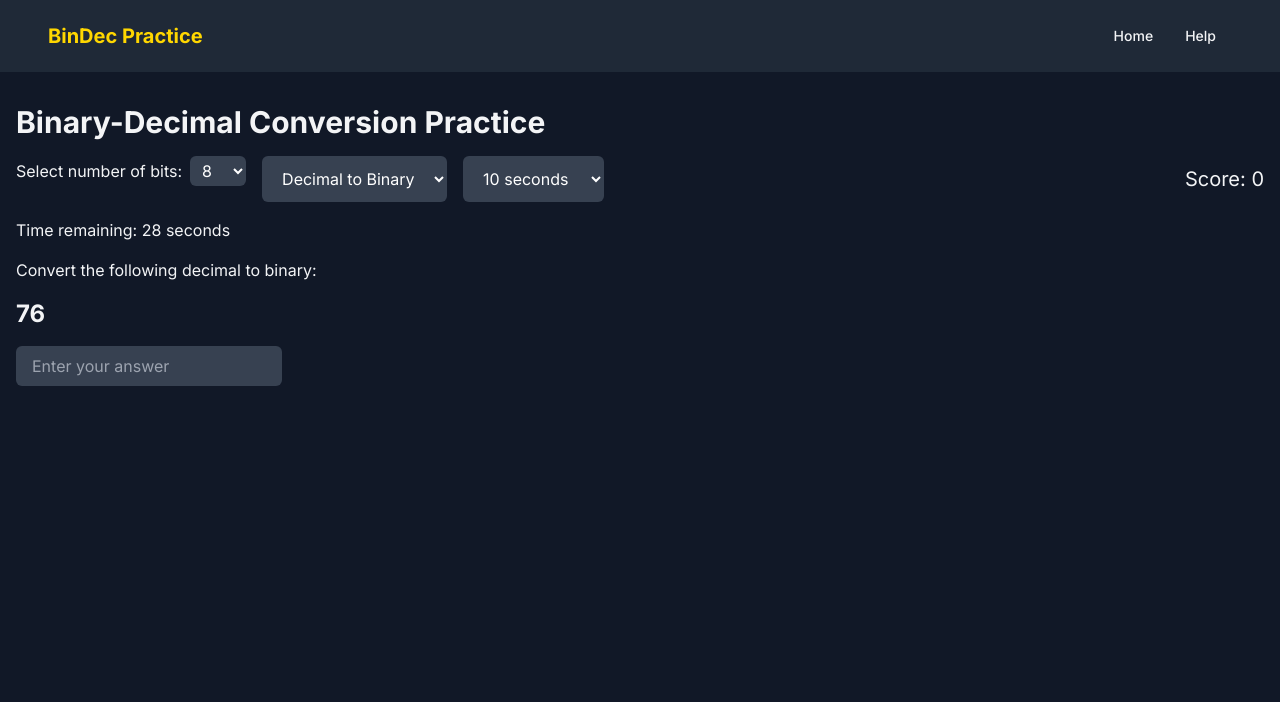
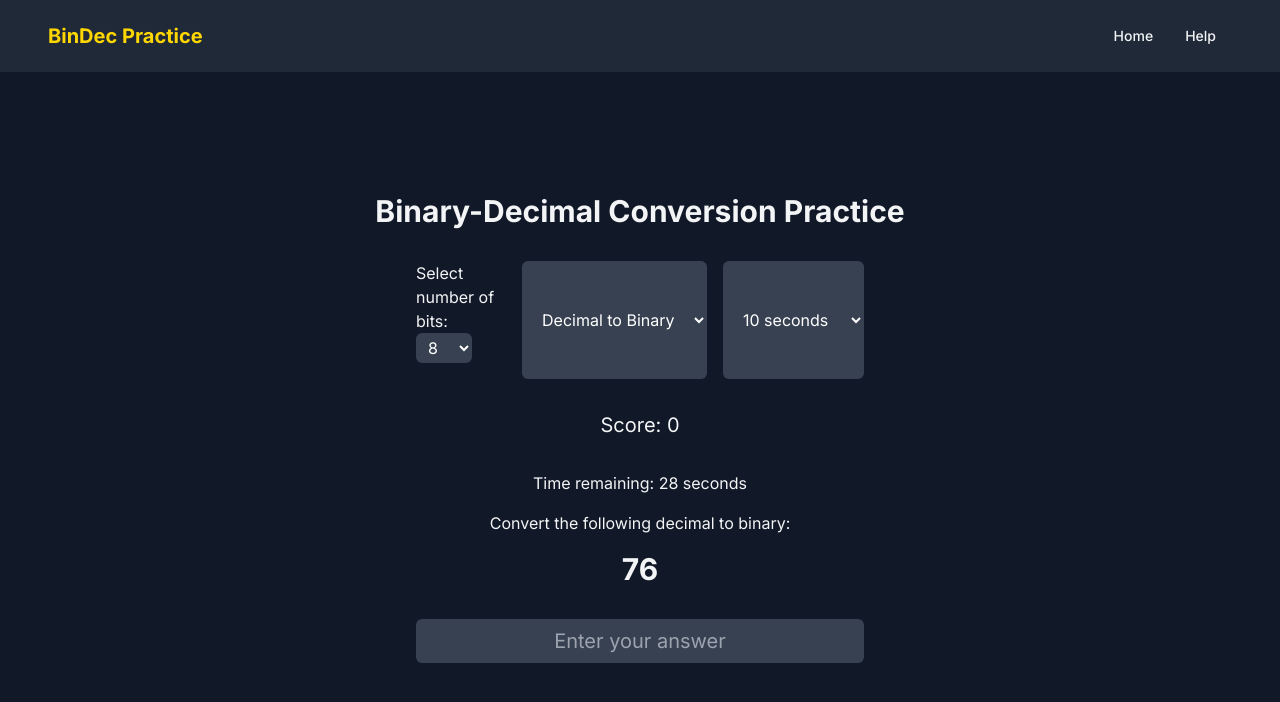
Before and after one commit to KamdynS/bintodec, a Next.js app: page / in a window 1280 px wide. Both pictures are taken after a click on the button "Start Game". Shown: the top 702 px of the page. Built offline with nearby package versions, Linux system fonts and the light colour scheme.

Commit message:
fixed centering

```diff
--- a/src/app/page.tsx
+++ b/src/app/page.tsx
@@ -73,32 +73,35 @@ export default function Home() {
   };
 
   return (
-    <main className="min-h-screen bg-gray-900 text-gray-100">
+    <main className="min-h-screen bg-gray-900 text-gray-100 flex flex-col">
       <Navbar />
-      <div className="container mx-auto px-4 py-8">
-        <h1 className="text-3xl font-bold mb-4">Binary-Decimal Conversion Practice</h1>
-        <div className="flex justify-between items-center mb-4">
+      <div className="container mx-auto px-4 py-8 flex-grow flex flex-col items-center justify-center">
+        <h1 className="text-3xl font-bold mb-8">Binary-Decimal Conversion Practice</h1>
+        <div className="w-full max-w-md">
+          <div className="flex justify-between items-center mb-8">
             <div className="flex space-x-4">
               <BitSelector bits={bits} onBitsChange={setBits} />
               <ConversionSelector conversionType={conversionType} onConversionTypeChange={setConversionType} />
               <TimerSelector timer={timer} onTimerChange={setTimer} />
             </div>
-          <div className="text-xl">
+          </div>
+          <div className="text-xl mb-8 text-center">
             Score: {score} {feedback === 'Nice!' && <span className="text-green-500 ml-2">{feedback}</span>}
           </div>
-        </div>
           {!isGameActive ? (
+            <div className="text-center">
               <button
                 onClick={startGame}
-            className="bg-green-500 hover:bg-green-600 text-white px-4 py-2 rounded-md"
+                className="bg-green-500 hover:bg-green-600 text-white px-6 py-3 rounded-md text-lg"
               >
                 Start Game
               </button>
+            </div>
           ) : (
-          <>
+            <div className="text-center">
               <p className="mb-4">Time remaining: {timer} seconds</p>
               <p className="mb-4">Convert the following {conversionType === 'decimalToBinary' ? 'decimal to binary' : 'binary to decimal'}:</p>
-            <p className="text-2xl font-bold mb-4">
+              <p className="text-3xl font-bold mb-8">
                 {conversionType === 'decimalToBinary' ? number : number.toString(2).padStart(bits, '0')}
               </p>
               <input
@@ -106,12 +109,13 @@ export default function Home() {
                 value={userInput}
                 onChange={handleInputChange}
                 onKeyPress={handleKeyPress}
-              className="bg-gray-700 text-white px-4 py-2 rounded-md mr-2"
+                className="bg-gray-700 text-white px-4 py-2 rounded-md w-full text-center text-xl"
                 placeholder="Enter your answer"
               />
               {feedback !== 'Nice!' && <p className="mt-4 text-xl text-red-500">{feedback}</p>}
-          </>
+            </div>
           )}
+        </div>
       </div>
       {showGameOver && (
         <GameOverModal score={score} onClose={() => setShowGameOver(false)} />
```
Lines whose indentation alone changed are shown as unchanged.
